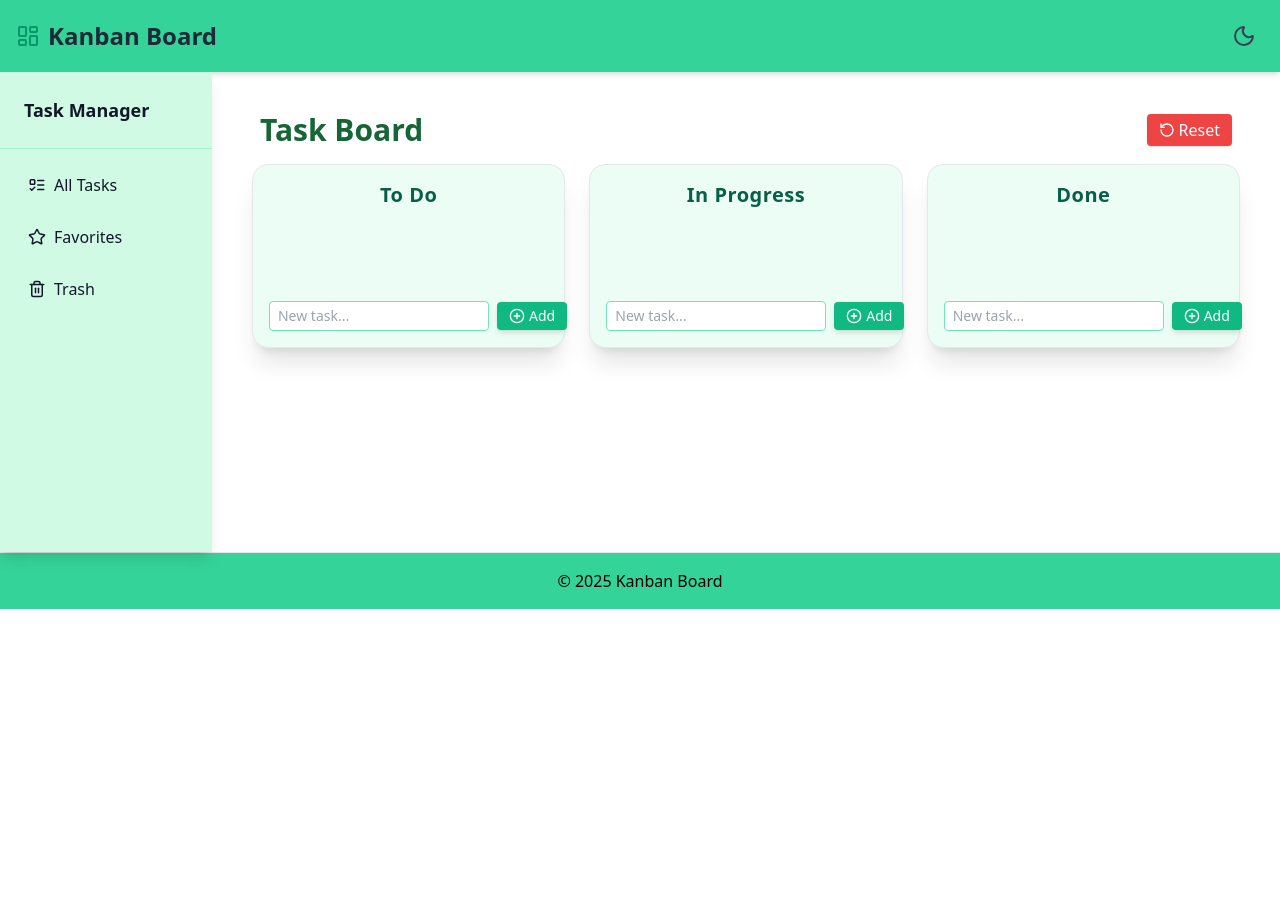
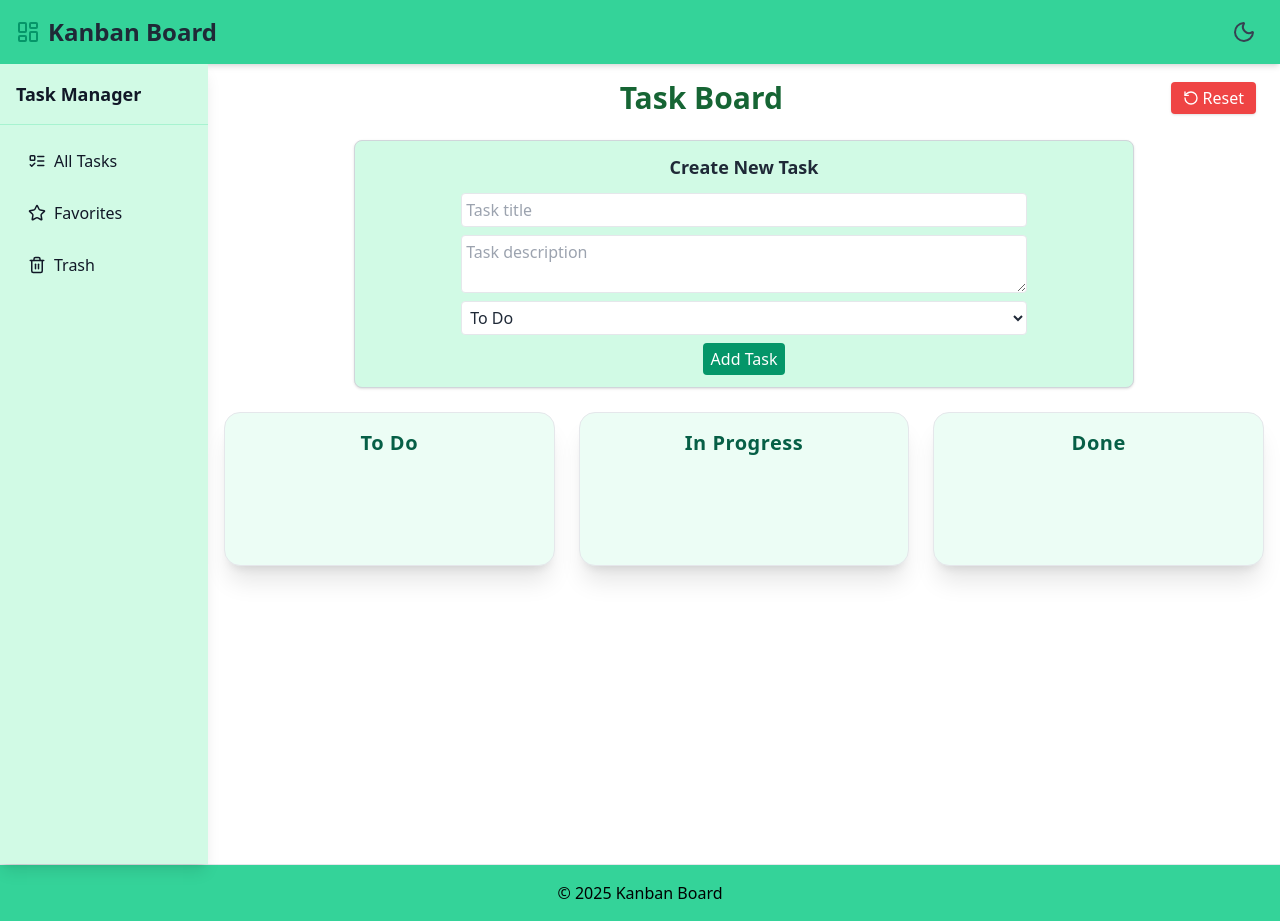
Before and after one commit to loganathanramsaran/Kanban_Board_APK, a React (Vite) app: page / in a window 1280 px wide. Before the commit the page ends 800 px from the top, so only its background shows below. Built offline with nearby package versions, Linux system fonts and the light colour scheme; the HTML template or start-up script is replaced by a standard one.

Commit message:
bug fixes & styling

```diff
--- a/src/App.jsx
+++ b/src/App.jsx
@@ -36,23 +36,30 @@ function App() {
     setSidebarOpen(false); // Auto-close sidebar on mobile
   };
 
-  const updateTask = (taskId, updater) => {
+  const toggleFavorite = (columnId, taskId) => {
+    setColumns((prev) =>
+      prev.map((col) =>
+        col.id === columnId
+          ? {
+              ...col,
+              tasks: col.tasks.map((task) =>
+                task.id === taskId ? { ...task, favorite: !task.favorite } : task
+              ),
+            }
+          : col
+      )
+    );
+  };
+
+  const moveToTrash = (taskId) => {
     setColumns((prev) =>
       prev.map((col) => ({
         ...col,
         tasks: col.tasks.map((task) =>
-          task.id === taskId ? updater(task) : task
+          task.id === taskId ? { ...task, trashed: true } : task
         ),
       }))
     );
-  };
-
-  const toggleFavorite = (taskId) => {
-    updateTask(taskId, (task) => ({ ...task, favorite: !task.favorite }));
-  };
-
-  const moveToTrash = (taskId) => {
-    updateTask(taskId, (task) => ({ ...task, trashed: true }));
   };
 
   const restoreTask = (columnId, taskId) => {
@@ -70,7 +77,7 @@ function App() {
     );
   };
 
-  const PermanentDelete = (columnId, taskId) => {
+  const permanentDelete = (columnId, taskId) => {
     setColumns((prev) =>
       prev.map((col) =>
         col.id === columnId
@@ -88,13 +95,7 @@ function App() {
       return <Favorites data={columns} onToggleFavorite={toggleFavorite} />;
     }
     if (view === "trash") {
-      return (
-        <Trash
-          data={columns}
-          onRestore={restoreTask}
-          onDelete={PermanentDelete}
-        />
-      );
+      return <Trash data={columns} onRestore={restoreTask} onDelete={permanentDelete} />;
     }
     return (
       <Board
@@ -108,7 +109,7 @@ function App() {
 
   return (
     <div className="min-h-screen bg-mint-light dark:bg-gray-900 transition-colors duration-300">
-      <header className="flex justify-between items-center px-4 py-4 shadow-md bg-emerald-400 dark:bg-gray-800">
+      <header className="flex justify-between items-center px-4 py-3 shadow-md bg-emerald-400 dark:bg-gray-800">
         <div className="flex items-center gap-2 text-gray-800 dark:text-white">
           <LayoutDashboard className="w-6 h-6 text-emerald-600 dark:text-emerald-400" />
           <h1 className="text-2xl font-bold">Kanban Board</h1>
@@ -116,7 +117,7 @@ function App() {
         <div className="flex items-center gap-3">
           <button
             onClick={() => setDark((prev) => !prev)}
-            className="p-2 rounded-full hover:bg-gray-200 dark:hover:bg-gray-700 transition"
+            className="p-2 rounded-full hover:bg-emerald-200 dark:hover:bg-gray-700 transition"
             title="Toggle Dark Mode"
           >
             {dark ? (
@@ -129,12 +130,8 @@ function App() {
       </header>
 
       <div className="flex">
-        <Sidebar
-          onSelect={handleSidebarSelect}
-          open={sidebarOpen}
-          setOpen={setSidebarOpen}
-        />
-        <main className="min-h-[480px] p-6 w-full">{renderView()}</main>
+        <Sidebar onSelect={handleSidebarSelect} open={sidebarOpen} setOpen={setSidebarOpen} />
+        <main className="w-full min-h-screen">{renderView()}</main>
       </div>
 
       <footer className="bg-emerald-400 text-center dark:bg-gray-900 dark:text-gray-400 py-4 border-t border-gray-200 dark:border-gray-700">
--- a/src/components/Board.jsx
+++ b/src/components/Board.jsx
@@ -1,9 +1,11 @@
+// Board.jsx
 import { DragDropContext } from "@hello-pangea/dnd";
 import Column from "./Column";
 import { RotateCcw } from "lucide-react";
+import TaskForm from "./TaskForm";
 
 export default function Board({ columns, setColumns }) {
-  const addTask = (columnId, text) => {
+  const addTask = (columnId, data) => {
     setColumns((prev) =>
       prev.map((col) =>
         col.id === columnId
@@ -13,7 +15,10 @@ export default function Board({ columns, setColumns }) {
                 ...col.tasks,
                 {
                   id: Date.now().toString(),
-                  text,
+                  title: data.title,
+                  description: data.description || "",
+                  tags: data.tags || [],
+                  priority: data.priority || "low",
                   favorite: false,
                   trashed: false,
                 },
@@ -37,14 +42,14 @@ export default function Board({ columns, setColumns }) {
     );
   };
 
-  const editTask = (columnId, taskId, newText) => {
+  const editTask = (columnId, taskId, updatedFields) => {
     setColumns((prev) =>
       prev.map((col) =>
         col.id === columnId
           ? {
               ...col,
               tasks: col.tasks.map((task) =>
-                task.id === taskId ? { ...task, text: newText } : task
+                task.id === taskId ? { ...task, ...updatedFields } : task
               ),
             }
           : col
@@ -77,6 +82,21 @@ export default function Board({ columns, setColumns }) {
               ...col,
               tasks: col.tasks.map((task) =>
                 task.id === taskId ? { ...task, trashed: true } : task
+              ),
+            }
+          : col
+      )
+    );
+  };
+
+  const handleRestoreTask = (columnId, taskId) => {
+    setColumns((prev) =>
+      prev.map((col) =>
+        col.id === columnId
+          ? {
+              ...col,
+              tasks: col.tasks.map((task) =>
+                task.id === taskId ? { ...task, trashed: false } : task
               ),
             }
           : col
@@ -119,17 +139,21 @@ export default function Board({ columns, setColumns }) {
 
   return (
     <div className="Board-main p-4">
-      <div className="flex justify-between items-center mb-4 px-2">
-        <h1 className="text-2xl md:text-3xl font-bold text-green-800 dark:text-green-200">
+      <div className="flex items-center mb-6 px-2">
+        <h1 className="text-2xl flex justify-center w-full md:text-3xl font-bold text-green-800 dark:text-green-200">
           Task Board
-          </h1>
+        </h1>
         <button
           onClick={resetBoard}
-          className="flex items-center gap-1 bg-red-500 hover:bg-red-600 text-white px-3 py-1 rounded shadow transition duration-200"
+          className="flex justify-end items-center gap-1 bg-red-500 hover:bg-red-600 text-white px-3 py-1 rounded shadow transition duration-200"
         >
           <RotateCcw size={16} /> Reset
         </button>
       </div>
+
+      {/* 🚀 New Task Form */}
+      <TaskForm columns={columns} onAddTask={addTask} />
+
       <DragDropContext onDragEnd={onDragEnd}>
         <div className="grid grid-cols-1 sm:grid-cols-2 md:grid-cols-3 gap-6">
           {columns.map((column) => (
@@ -137,16 +161,13 @@ export default function Board({ columns, setColumns }) {
               key={column.id}
               columnId={column.id}
               title={column.title}
-              tasks={column.tasks.filter(task => !task.trashed)} // hide trashed tasks
+              tasks={column.tasks.filter((task) => !task.trashed)}
               onAdd={addTask}
               onDelete={deleteTask}
               onEdit={editTask}
-              onToggleFavorite={(colId, taskId) =>
-                handleToggleFavorite(colId, taskId)
-              }
-              onTrash={(colId, taskId) =>
-                handleTrashTask(colId, taskId)
-              }
+              onToggleFavorite={handleToggleFavorite}
+              onTrash={handleTrashTask}
+              onRestore={handleRestoreTask}
             />
           ))}
         </div>
--- a/src/components/Column.jsx
+++ b/src/components/Column.jsx
@@ -1,13 +1,10 @@
-import { useState } from "react";
 import TaskCard from "./TaskCard";
 import { Droppable } from "@hello-pangea/dnd";
-import { PlusCircle } from "lucide-react";
 
 export default function Column({
   columnId,
   title,
   tasks = [],
-  onAdd,
   onDelete,
   onEdit,
   onToggleFavorite,
@@ -15,14 +12,6 @@ export default function Column({
   onRestore,
   isTrashView = false,
 }) {
-  const [input, setInput] = useState("");
-
-  const handleAdd = () => {
-    if (!input.trim()) return;
-    onAdd(columnId, input);
-    setInput("");
-  };
-
   return (
     <div className="bg-emerald-50 dark:bg-gray-700 shadow-xl rounded-2xl p-4 w-full max-w-sm transition duration-300 border border-mint-200">
       <h2 className="text-xl font-semibold mb-4 text-emerald-800 dark:text-emerald-200 text-center tracking-wide">
@@ -42,7 +31,9 @@ export default function Column({
                 task={task}
                 index={index}
                 onDelete={() => onDelete(columnId, task.id)}
-                onEdit={(newText) => onEdit(columnId, task.id, newText)}
+                onEdit={(updatedFields) =>
+                  onEdit(columnId, task.id, updatedFields)
+                }
                 onToggleFavorite={() => onToggleFavorite(columnId, task.id)}
                 onTrash={() => onTrash(columnId, task.id)}
                 onRestore={() => onRestore(columnId, task.id)}
@@ -53,27 +44,6 @@ export default function Column({
           </div>
         )}
       </Droppable>
-
-      {!isTrashView && (
-        <div className="flex gap-2 items-center mt-2">
-          <input
-            className="border border-emerald-300 dark:border-gray-600 bg-white dark:bg-gray-800 text-sm
-            rounded px-2 py-1 flex-1 text-gray-800 dark:text-white placeholder:text-gray-400
-            dark:placeholder:text-gray-500"
-            value={input}
-            onChange={(e) => setInput(e.target.value)}
-            placeholder="New task..."
-          />
-          <button
-            onClick={handleAdd}
-            className="flex items-center gap-1 bg-emerald-500 hover:bg-emerald-600 text-white px-3 py-1
-            rounded shadow-md transition duration-200"
-          >
-            <PlusCircle className="w-4 h-4" />
-            <span className="text-sm font-medium">Add</span>
-          </button>
-        </div>
-      )}
     </div>
   );
 }
--- a/src/components/Favorites.jsx
+++ b/src/components/Favorites.jsx
@@ -1,5 +1,4 @@
-// Favorites.jsx
-import { Star, StarOff } from "lucide-react";
+import { StarOff } from "lucide-react";
 import { useState, useEffect } from "react";
 
 export default function Favorites({ data, onToggleFavorite }) {
@@ -10,7 +9,7 @@ export default function Favorites({ data, onToggleFavorite }) {
     data.forEach((col) => {
       col.tasks.forEach((task) => {
         if (task.favorite) {
-          favs.push({ ...task, columnTitle: col.title });
+          favs.push({ ...task, columnId: col.id, columnTitle: col.title });
         }
       });
     });
@@ -18,7 +17,11 @@ export default function Favorites({ data, onToggleFavorite }) {
   }, [data]);
 
   if (favorites.length === 0) {
-    return <p className="text-center mt-10 text-gray-600 dark:text-gray-400">No favorite tasks found.</p>;
+    return (
+      <p className="text-center mt-10 text-gray-600 dark:text-gray-400">
+        No favorite tasks found.
+      </p>
+    );
   }
 
   return (
@@ -26,13 +29,20 @@ export default function Favorites({ data, onToggleFavorite }) {
       <h2 className="text-xl font-semibold mb-4">⭐ Favorite Tasks</h2>
       <div className="space-y-3">
         {favorites.map((task) => (
-          <div key={task.id} className="bg-yellow-50 dark:bg-gray-800 p-3 rounded-lg shadow flex justify-between items-center">
+          <div
+            key={task.id}
+            className="bg-yellow-50 dark:bg-gray-800 p-3 rounded-lg shadow flex justify-between items-center"
+          >
             <div>
-              <p className="font-medium text-gray-800 dark:text-white">{task.text}</p>
-              <small className="text-xs text-gray-500">From: {task.columnTitle}</small>
+              <p className="font-medium text-gray-800 dark:text-white">
+                {task.title}
+              </p>
+              <small className="text-xs text-gray-500">
+                From: {task.columnTitle}
+              </small>
             </div>
             <button
-              onClick={() => onToggleFavorite(task.id)}
+              onClick={() => onToggleFavorite(task.columnId, task.id)}
               title="Remove from favorites"
               className="text-yellow-500 hover:text-yellow-600"
             >
--- a/src/components/Sidebar.jsx
+++ b/src/components/Sidebar.jsx
@@ -25,12 +25,12 @@ export default function Sidebar({ onSelect }) {
   };
 
   return (
-    <>
+    <div className="sidebar ">
       {/* Toggle Button (Mobile only) */}
       <button
         onClick={toggleSidebar}
-        className="fixed top-5 left-2 z-50 bg-emerald-600 hover:bg-emerald-700 text-white p-2 rounded-lg
-        shadow-md transition lg:hidden"
+        className=" left-2 z-50 bg-emerald-600 hover:bg-emerald-700 text-white p-2 m-3 rounded-lg
+        shadow-md transition lg:hidden "
         aria-label="Toggle sidebar"
       >
         {open ? <X size={20} /> : <Menu size={20} />}
@@ -47,13 +47,13 @@ export default function Sidebar({ onSelect }) {
       {/* Sidebar */}
       <aside
         ref={sidebarRef}
-        className={`fixed top-0 left-0 min-h-[480px] w-64 bg-emerald-100 dark:bg-gray-900 text-gray-900
+        className={`fixed top-0 left-0 min-h-full w-52 bg-emerald-100 dark:bg-gray-900 text-gray-900
             dark:text-white shadow-lg transform transition-transform duration-300 ease-in-out
             z-50 ${open ? "translate-x-0" : "-translate-x-full"}
             lg:translate-x-0 lg:static lg:block`}
       >
         {/* Header */}
-        <div className="p-6 font-bold text-lg border-b border-emerald-200 dark:border-gray-700 ">
+        <div className="p-4 font-bold text-lg border-b border-emerald-200 dark:border-gray-700 ">
           Task Manager
         </div>
 
@@ -82,6 +82,6 @@ export default function Sidebar({ onSelect }) {
           </button>
         </nav>
       </aside>
-    </>
+    </div>
   );
 }
--- a/src/components/TaskCard.jsx
+++ b/src/components/TaskCard.jsx
@@ -1,5 +1,13 @@
 import { useState, useEffect } from "react";
-import { Pencil, Trash2, Check, X, Star, StarOff, RotateCcw } from "lucide-react";
+import {
+  Pencil,
+  Trash2,
+  Check,
+  X,
+  Star,
+  StarOff,
+  RotateCcw,
+} from "lucide-react";
 import { Draggable } from "@hello-pangea/dnd";
 
 export default function TaskCard({
@@ -13,15 +21,33 @@ export default function TaskCard({
   isTrashView,
 }) {
   const [isEditing, setIsEditing] = useState(false);
-  const [newText, setNewText] = useState(task.text);
+  const [editedTask, setEditedTask] = useState({
+    title: task.title || "",
+    description: task.description || "",
+    tags: task.tags?.join(", ") || "",
+    priority: task.priority || "Low",
+  });
 
   useEffect(() => {
-    setNewText(task.text);
-  }, [task.text]);
+    setEditedTask({
+      title: task.title || "",
+      description: task.description || "",
+      tags: task.tags?.join(", ") || "",
+      priority: task.priority || "Low",
+    });
+  }, [task]);
 
-  const handleEdit = () => {
-    if (newText.trim()) {
-      onEdit(newText);
+  const handleSave = () => {
+    if (editedTask.title.trim()) {
+      onEdit({
+        title: editedTask.title.trim(),
+        description: editedTask.description.trim(),
+        tags: editedTask.tags
+          .split(",")
+          .map((tag) => tag.trim())
+          .filter(Boolean),
+        priority: editedTask.priority,
+      });
       setIsEditing(false);
     }
   };
@@ -33,7 +59,7 @@ export default function TaskCard({
           ref={provided.innerRef}
           {...provided.draggableProps}
           {...provided.dragHandleProps}
-          className={`flex items-center justify-between gap-2 p-2 rounded-lg shadow-md border transition-all duration-300
+          className={`flex flex-col w-3/4 mx-auto gap-1 py-1 px-3 rounded-lg shadow-md border transition-all duration-300
             ${
               snapshot.isDragging
                 ? "bg-emerald-100 dark:bg-emerald-800 scale-[1.03]"
@@ -43,45 +69,61 @@ export default function TaskCard({
           {isEditing ? (
             <>
               <input
-                className="flex-1 px-2 py-1 text-sm rounded border border-emerald-300 dark:border-gray-600 dark:bg-gray-700 dark:text-white"
-                value={newText}
-                onChange={(e) => setNewText(e.target.value)}
-                onKeyDown={(e) => {
-                  if (e.key === "Enter") handleEdit();
-                  if (e.key === "Escape") {
-                    setIsEditing(false);
-                    setNewText(task.text);
+                className="px-2 py-1 text-sm rounded border border-gray-300 dark:border-gray-600 dark:bg-gray-700 dark:text-white"
+                placeholder="Title"
+                value={editedTask.title}
+                onChange={(e) =>
+                  setEditedTask({ ...editedTask, title: e.target.value })
                 }
-                }}
               />
-              <button onClick={handleEdit} title="Save">
+              <textarea
+                className="px-2 py-1 text-sm rounded border border-gray-300 dark:border-gray-600 dark:bg-gray-700 dark:text-white"
+                placeholder="Description"
+                value={editedTask.description}
+                onChange={(e) =>
+                  setEditedTask({ ...editedTask, description: e.target.value })
+                }
+              />
+              <input
+                className="px-2 py-1 text-sm rounded border border-gray-300 dark:border-gray-600 dark:bg-gray-700 dark:text-white"
+                placeholder="Tags (comma-separated)"
+                value={editedTask.tags}
+                onChange={(e) =>
+                  setEditedTask({ ...editedTask, tags: e.target.value })
+                }
+              />
+              <select
+                className="px-2 py-1 text-sm rounded border border-gray-300 dark:border-gray-600 dark:bg-gray-700 dark:text-white"
+                value={editedTask.priority}
+                onChange={(e) =>
+                  setEditedTask({ ...editedTask, priority: e.target.value })
+                }
+              >
+                <option>Low</option>
+                <option>Medium</option>
+                <option>High</option>
+              </select>
+
+              <div className="flex justify-end gap-2 pt-1">
+                <button onClick={handleSave} title="Save">
                   <Check className="w-4 h-4 text-green-600 hover:text-green-700" />
                 </button>
-              <button
-                onClick={() => {
-                  setIsEditing(false);
-                  setNewText(task.text);
-                }}
-                title="Cancel"
-              >
+                <button onClick={() => setIsEditing(false)} title="Cancel">
                   <X className="w-4 h-4 text-gray-500 hover:text-gray-600" />
                 </button>
+              </div>
             </>
           ) : (
             <>
-              <span
+              <div className="flex justify-between items-start">
+                <h3
                   onDoubleClick={() => setIsEditing(true)}
-                className="flex-1 text-sm cursor-pointer break-words text-gray-800 dark:text-gray-100"
+                  className="text-lg font-medium text-green-600 dark:text-gray-100 break-words flex-1 cursor-pointer"
                 >
-                {task.text}
-              </span>
-
-              {/* Show favorite button only if not in trash */}
+                  {task.title}
+                </h3>
                 {!isTrashView && onToggleFavorite && (
-                <button
-                  onClick={onToggleFavorite}
-                  title={task.favorite ? "Unfavorite" : "Favorite"}
-                >
+                  <button onClick={onToggleFavorite} title="Favorite">
                     {task.favorite ? (
                       <Star className="w-4 h-4 text-yellow-400 hover:text-yellow-500" />
                     ) : (
@@ -89,7 +131,37 @@ export default function TaskCard({
                     )}
                   </button>
                 )}
+              </div>
 
+              {task.description && (
+                <p className="text-sm text-gray-600 dark:text-gray-300">
+                  {task.description}
+                </p>
+              )}
+
+              <div className="flex flex-wrap gap-1 text-xs">
+                {task.tags?.map((tag, i) => (
+                  <span
+                    key={i}
+                    className="px-2 py-0.5 bg-emerald-200 text-emerald-800 rounded-full dark:bg-emerald-700 dark:text-white"
+                  >
+                    {tag}
+                  </span>
+                ))}
+                <span
+                  className={`px-3 py-0.5 rounded-xl text-white ${
+                    task.priority === "High"
+                      ? "bg-red-500"
+                      : task.priority === "Medium"
+                      ? "bg-yellow-500"
+                      : "bg-gray-500"
+                  }`}
+                >
+                  {task.priority}
+                </span>
+              </div>
+
+              <div className="flex justify-end gap-2 mt-2">
                 {isTrashView ? (
                   <>
                     <button onClick={onRestore} title="Restore">
@@ -109,6 +181,7 @@ export default function TaskCard({
                     </button>
                   </>
                 )}
+              </div>
             </>
           )}
         </div>
--- /dev/null
+++ b/src/components/TaskForm.jsx
@@ -0,0 +1,63 @@
+import { useState } from "react";
+
+export default function TaskForm({ columns, onAddTask }) {
+  const [title, setTitle] = useState("");
+  const [description, setDescription] = useState("");
+  const [status, setStatus] = useState(columns[0]?.id || "");
+
+  const handleSubmit = (e) => {
+    e.preventDefault();
+    if (!title.trim()) return;
+
+    onAddTask(status, {
+      title,
+      description,
+      tags: [],
+      priority : "low",
+    });
+
+    setTitle("");
+    setDescription("");
+    setStatus(columns[0]?.id || "");
+  };
+
+  return (
+    <form
+      onSubmit={handleSubmit}
+      className=" bg-emerald-100 dark:bg-gray-800 p-3 w-3/4 mx-auto rounded-lg shadow mb-6 border border-gray-300 dark:border-gray-700"
+    >
+      <h2 className="text-lg font-semibold text-center text-gray-800 dark:text-gray-200 mb-3">Create New Task</h2>
+      <div className="space-y-2 flex flex-col items-center">
+        <input
+          className="w-3/4 p-1 border rounded bg-white dark:bg-gray-900 text-gray-800 dark:text-white"
+          placeholder="Task title"
+          value={title}
+          onChange={(e) => setTitle(e.target.value)}
+        />
+        <textarea
+          className="w-3/4 p-1 border rounded bg-white dark:bg-gray-900 text-gray-800 dark:text-white"
+          placeholder="Task description"
+          value={description}
+          onChange={(e) => setDescription(e.target.value)}
+        ></textarea>
+        <select
+          className="w-3/4 p-1 border rounded bg-white dark:bg-gray-900 text-gray-800 dark:text-white"
+          value={status}
+          onChange={(e) => setStatus(e.target.value)}
+        >
+          {columns.map((col) => (
+            <option key={col.id} value={col.id}>
+              {col.title}
+            </option>
+          ))}
+        </select>
+        <button
+          type="submit"
+          className="bg-emerald-600 hover:bg-emerald-700 text-white px-2 py-1 rounded transition"
+        >
+          Add Task
+        </button>
+      </div>
+    </form>
+  );
+}
```
Also changed, not shown: src/components/Trash.jsx (+3 -5 lines). Lines whose indentation alone changed are shown as unchanged.
